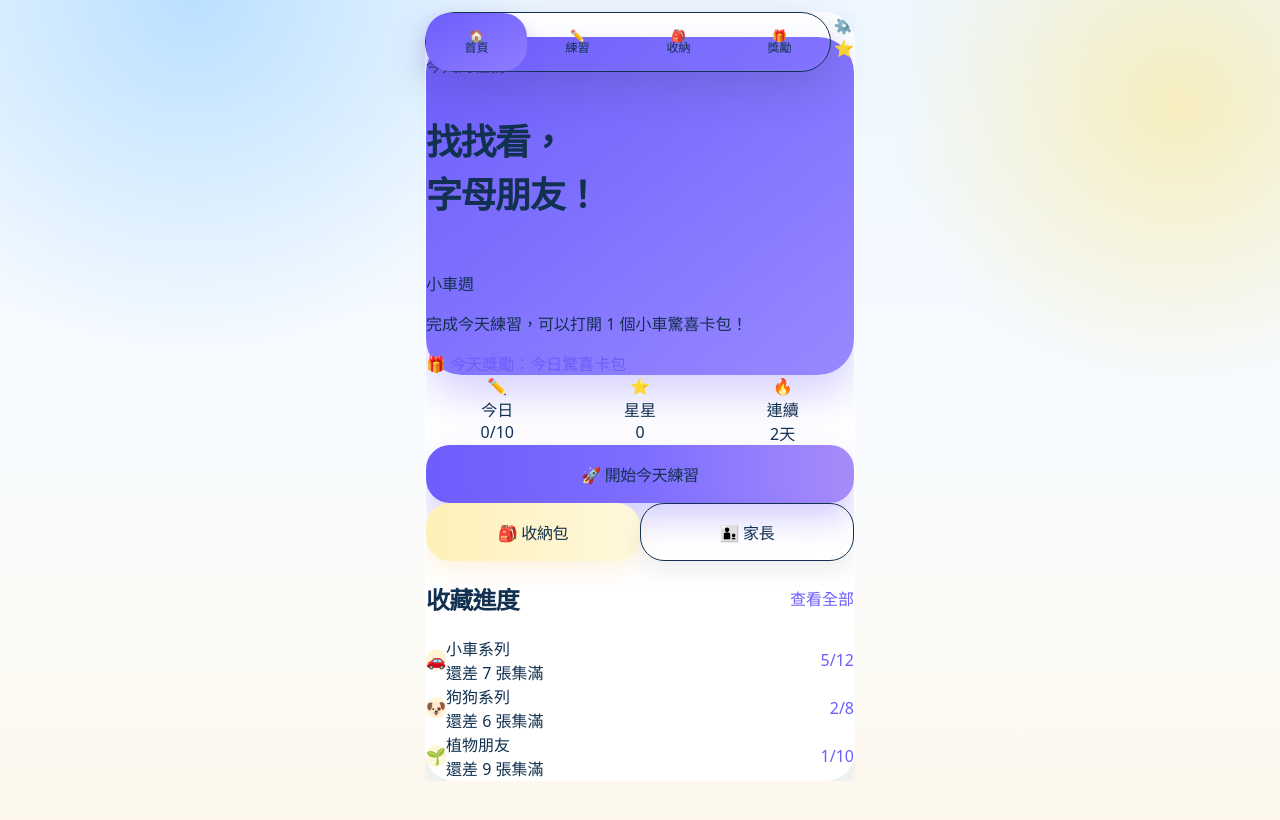
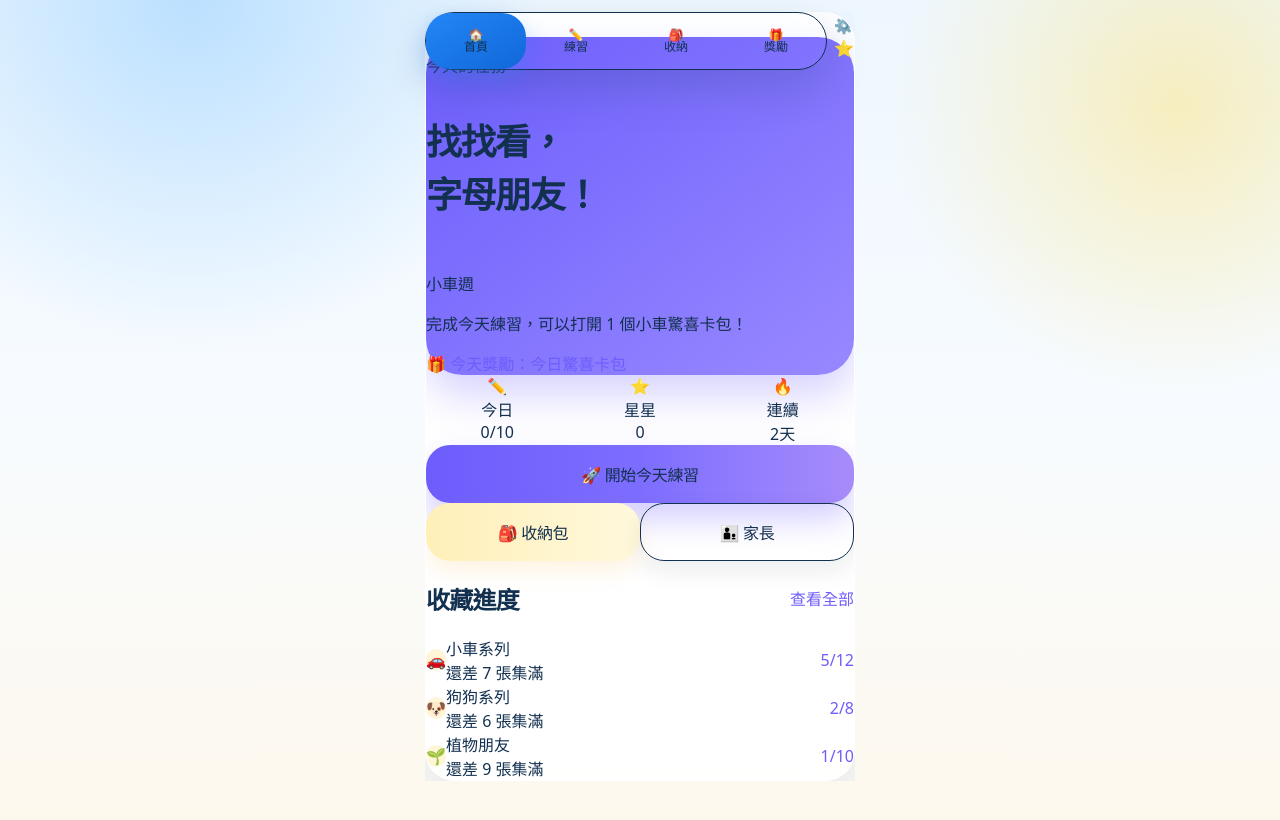
Before and after one commit to daisanity-svg/star-practice-pwa, a Next.js app: page / in a window 1280 px wide. Shown: the top 820 px of the page. Built offline with nearby package versions, Linux system fonts and the light colour scheme; no server answers; the database is empty.

Commit message:
Restyle kid bottom navigation with blue tabs

```diff
--- a/components/KidBottomNav.tsx
+++ b/components/KidBottomNav.tsx
@@ -14,19 +14,19 @@ export function KidBottomNav() {
   const pathname = usePathname();
 
   return (
-    <nav className="fixed inset-x-0 bottom-3 z-50 mx-auto w-[calc(100%-24px)] max-w-[406px] rounded-[30px] border border-white/90 bg-white/92 p-1.5 shadow-[0_16px_40px_rgba(77,68,111,0.22)] backdrop-blur-xl">
+    <nav className="fixed inset-x-0 bottom-3 z-50 mx-auto w-[calc(100%-28px)] max-w-[402px] rounded-[30px] border border-white/90 bg-white/90 p-1.5 shadow-[0_18px_44px_rgba(18,48,79,0.18)] backdrop-blur-xl">
       <div className="grid grid-cols-4 gap-1">
         {items.map((item) => {
           const active = pathname === item.href;
           const itemClass = active
-            ? 'bg-gradient-to-br from-[#6d5dfc] to-[#8f7cff] text-white shadow-[0_8px_18px_rgba(109,93,252,0.24)]'
-            : 'text-slate-500 active:bg-[#fff8ec]';
+            ? 'bg-gradient-to-br from-[#2387f7] to-[#1167d8] text-white shadow-[0_10px_22px_rgba(35,135,247,0.28)]'
+            : 'text-slate-500 active:bg-[#e9f4ff]';
 
           return (
             <Link
               key={item.href}
               href={item.href}
-              className={'flex min-h-[58px] touch-manipulation flex-col items-center justify-center rounded-[24px] text-[12px] font-black transition active:scale-[0.98] ' + itemClass}
+              className={'flex min-h-[56px] touch-manipulation flex-col items-center justify-center rounded-[24px] text-[12px] font-black transition active:scale-[0.98] ' + itemClass}
             >
               <span className="text-xl leading-none">{item.icon}</span>
               <span className="mt-1 leading-none">{item.label}</span>
```
